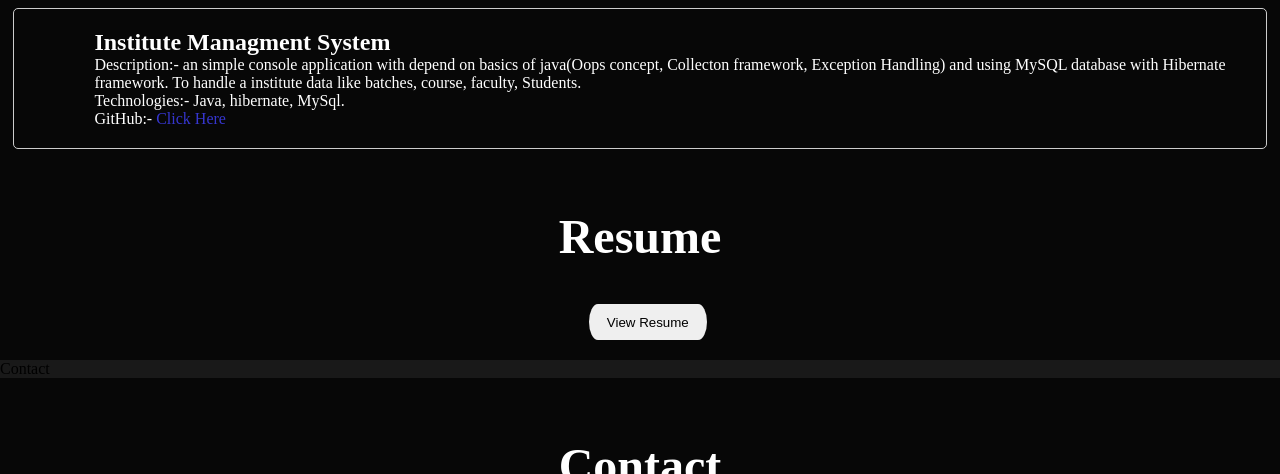
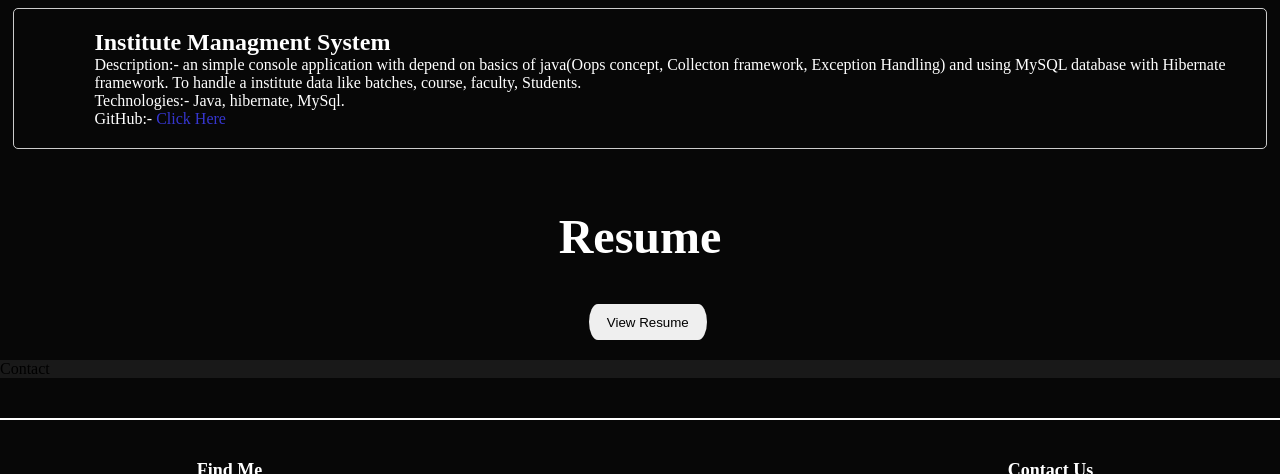
Before and after one commit to Prasadmane2121/MY_PortFolio, a plain HTML site: page index.html in a window 1280 px wide. Shown: the part 2612-3086 px from the top of the page. Drawn offline with Linux system fonts and the light colour scheme.

Commit message:
Update index.html

```diff
--- a/index.html
+++ b/index.html
@@ -181,7 +181,7 @@
     </section>
     Contact
     <section id="contact">
-        <h1 class="headings">Contact</h1>
+        <!--<h1 class="headings">Contact</h1>
         <!-- <form action="https://formspree.io/f/blackperl2121@gmail.com" method="post" class="form">
             <input type="text" name="name" class="input" placeholder="Enter Your name" required>
             <input type="email" name="email" class="input" placeholder="Enter Your Email" required>
```
